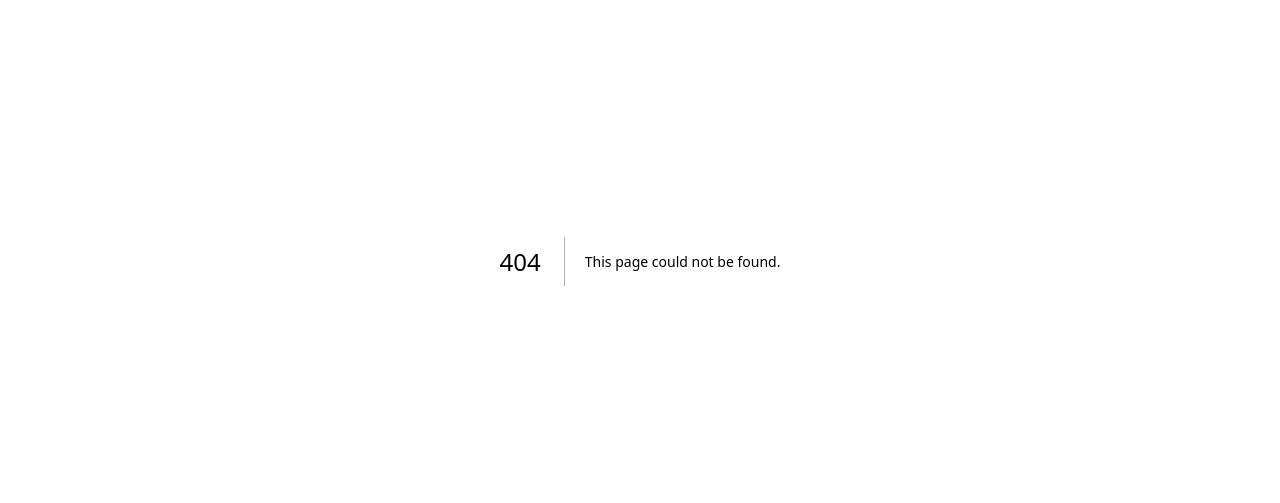
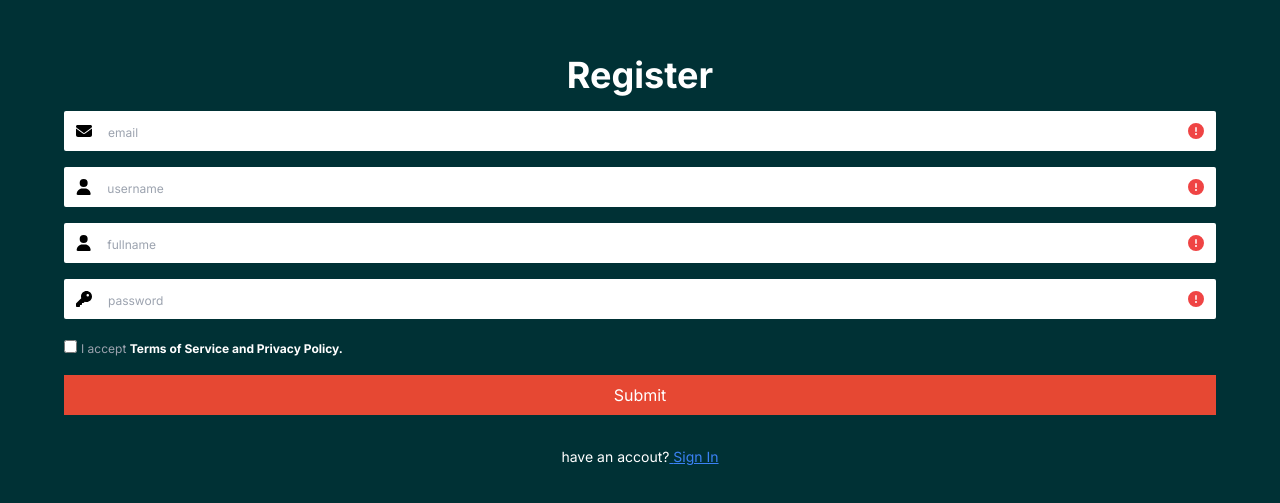
Before and after one commit to Rahull-Adk/Ecommerce, a Next.js app in the folder frontend/: page /register in a window 1280 px wide. Before the commit this address had no page. Shown: the part 139-642 px from the top of the page. Built offline with nearby package versions, Linux system fonts and the light colour scheme.

Commit message:
Auth UI completed

```diff
--- /dev/null
+++ b/frontend/src/app/login/page.tsx
@@ -0,0 +1,105 @@
+"use client";
+
+import Button from "@/src/components/Button";
+import { FormContainer } from "@/src/components/Form";
+import Input from "@/src/components/Input";
+import {
+  faCircleCheck,
+  faCircleExclamation,
+  faEnvelope,
+  faKey,
+  faUser,
+} from "@fortawesome/free-solid-svg-icons";
+import Link from "next/link";
+import React, { useEffect, useState } from "react";
+import { emailRegex, passwordRegex } from "@/src/utils/storage";
+import { useHandleValidInput } from "@/src/hooks/useHandleValidInput";
+import useFormData from "@/src/hooks/useFormData";
+
+const page = () => {
+  const { formData, handleInputChange, submitForm } = useFormData({
+    email: "",
+    password: "",
+  });
+
+  const email = formData["email"];
+  const password = formData["password"];
+
+  console.log(email);
+  console.log(password);
+
+  const [emailValid, setEmailValid] = useState<boolean>(false);
+  const [passwordValid, setPasswordValid] = useState<boolean>(false);
+
+  useEffect(() => {
+    setEmailValid(useHandleValidInput(emailRegex, email));
+    setPasswordValid(useHandleValidInput(passwordRegex, password));
+  }, [email, password]);
+
+  const login = [
+    {
+      label: "Email",
+      icon: emailValid ? faCircleCheck : faCircleExclamation,
+      labelicon: faEnvelope,
+      disclaimer: "Error",
+      valid: emailValid,
+      value: email,
+    },
+    {
+      label: "Password",
+      labelicon: faKey,
+      icon: passwordValid ? faCircleCheck : faCircleExclamation,
+      disclaimer: "Error",
+      valid: passwordValid,
+      value: password,
+    },
+  ];
+
+  return (
+    <FormContainer>
+      <Title text='Login' />
+      <form
+        onSubmit={submitForm}
+        className='space-y-4 w-full flex flex-col justify-center items-center'
+      >
+        {login.map((form, i) => (
+          <Input
+            valid={form.valid}
+            value={formData[form.label]}
+            onChange={handleInputChange}
+            key={i}
+            label={form.label.toLowerCase()}
+            labelicon={form.labelicon}
+            icon={form.icon}
+            disclaimer={form.disclaimer}
+          />
+        ))}
+      </form>
+      <div id='checkbox' className='flex justify-between w-[90%]'>
+        <div className='space-x-1'>
+          <input type='checkbox' id='login' />
+          <label className='text-sm' htmlFor='login'>
+            Remember me
+          </label>
+        </div>
+        <a className='text-sm text-blue-500 underline'>Forget password?</a>
+      </div>
+      <Button text={"Submit"} />
+      <p className='text-sm pt-4'>
+        Don't have an accout?
+        <Link
+          href={"/register"}
+          className='cursor-pointer underline text-blue-500'
+        >
+          Register
+        </Link>
+      </p>
+    </FormContainer>
+  );
+};
+
+export const Title = ({ text }: { text: string }) => {
+  return <div className='font-semibold text-4xl '>{text}</div>;
+};
+
+export default page;
--- /dev/null
+++ b/frontend/src/app/register/page.tsx
@@ -0,0 +1,125 @@
+"use client";
+
+import { FormContainer } from "@/src/components/Form";
+import {
+  faCircleCheck,
+  faCircleExclamation,
+  faEnvelope,
+  faKey,
+  faUser,
+} from "@fortawesome/free-solid-svg-icons";
+import React, { useEffect, useState } from "react";
+import { Title } from "../login/page";
+import Button from "@/src/components/Button";
+import Link from "next/link";
+import Input from "@/src/components/Input";
+import useFormData from "@/src/hooks/useFormData";
+import { emailRegex, passwordRegex, usernameRegex } from "@/src/utils/storage";
+import { useHandleValidInput } from "@/src/hooks/useHandleValidInput";
+
+const page = () => {
+  const { formData, handleInputChange, submitForm } = useFormData({
+    email: "",
+    username: "",
+    password: "",
+    fullname: "",
+  });
+
+  const email = formData["email"];
+  const password = formData["password"];
+  const username = formData["username"];
+  const fullname = formData["fullname"];
+
+  const [emailValid, setEmailValid] = useState<boolean>(false);
+  const [passwordValid, setPasswordValid] = useState<boolean>(false);
+  const [usernameValid, setUsernameValid] = useState<boolean>(false);
+  const [fullnameValid, setFullnameValid] = useState<boolean>(false);
+
+  useEffect(() => {
+    setEmailValid(useHandleValidInput(emailRegex, email));
+    setPasswordValid(useHandleValidInput(passwordRegex, password));
+    setUsernameValid(useHandleValidInput(usernameRegex, username));
+    if (fullname.length > 0) {
+      setFullnameValid(true);
+    }
+  }, [email, password, fullname, username]);
+
+  const register = [
+    {
+      label: "Email",
+      icon: emailValid ? faCircleCheck : faCircleExclamation,
+      labelicon: faEnvelope,
+      disclaimer: "Error",
+      valid: emailValid,
+      value: email,
+    },
+    {
+      label: "Username",
+      labelicon: faUser,
+      icon: usernameValid ? faCircleCheck : faCircleExclamation,
+      disclaimer: "Error",
+      valid: usernameValid,
+      value: username,
+    },
+    {
+      label: "Fullname",
+      labelicon: faUser,
+      icon: fullnameValid ? faCircleCheck : faCircleExclamation,
+      disclaimer: "Error",
+      valid: fullnameValid,
+      value: fullname,
+    },
+    {
+      label: "Password",
+      labelicon: faKey,
+      icon: passwordValid ? faCircleCheck : faCircleExclamation,
+      disclaimer: "Error",
+      valid: passwordValid,
+      value: password,
+    },
+  ];
+  return (
+    <FormContainer>
+      <Title text='Register' />
+      <form
+        onSubmit={submitForm}
+        className='space-y-4 w-full flex flex-col justify-center items-center'
+      >
+        {register.map((form, i) => (
+          <Input
+            valid={form.valid}
+            value={formData[form.label]}
+            onChange={handleInputChange}
+            key={i}
+            label={form.label.toLowerCase()}
+            labelicon={form.labelicon}
+            icon={form.icon}
+            disclaimer={form.disclaimer}
+            autoComplete='off'
+          />
+        ))}
+      </form>
+      <div id='checkbox' className='flex justify-between w-[90%]'>
+        <div className='space-x-1 items-center'>
+          <input type='checkbox' id='register' />
+          <label className='text-xs text-gray-400' htmlFor='register'>
+            I accept{" "}
+            <strong className='text-white'>
+              Terms of Service and Privacy Policy.
+            </strong>
+          </label>
+        </div>
+      </div>
+      <Button text={"Submit"} />
+      <p className='text-sm pt-4'>
+        have an accout?
+        <Link href='/login' className='underline text-blue-500'>
+          {" "}
+          Sign In
+        </Link>
+      </p>
+    </FormContainer>
+  );
+};
+
+export default page;
--- /dev/null
+++ b/frontend/src/components/Button.tsx
@@ -0,0 +1,9 @@
+const Button = ({ text }: { text: string }) => {
+  return (
+    <button type='submit' className='bg-primary w-[90%] h-10'>
+      {text}
+    </button>
+  );
+};
+
+export default Button;
--- /dev/null
+++ b/frontend/src/components/Form.tsx
@@ -0,0 +1,9 @@
+import { ClipboardEventHandler, useEffect, useState } from "react";
+import Input, { IInput } from "./Input";
+export const FormContainer = ({ children }: { children: React.ReactNode }) => {
+  return (
+    <div className='w-full h-screen space-y-4 flex flex-col justify-center items-center bg-secondary text-white'>
+      {children}
+    </div>
+  );
+};
--- /dev/null
+++ b/frontend/src/components/Input.tsx
@@ -0,0 +1,37 @@
+import { IconProp } from "@fortawesome/fontawesome-svg-core";
+import { FontAwesomeIcon } from "@fortawesome/react-fontawesome";
+import React from "react";
+
+export interface IInput extends React.InputHTMLAttributes<HTMLInputElement> {
+  label: string;
+  labelicon: IconProp;
+  icon: IconProp;
+  disclaimer: string;
+  valid: boolean;
+  value: string;
+}
+
+const Input = (props: IInput) => {
+  const { label, labelicon, icon, disclaimer, valid } = props;
+
+  return (
+    <section className='w-[90%] text-black '>
+      <div className='flex items-center w-full h-10 rounded-sm bg-white px-3'>
+        <FontAwesomeIcon icon={labelicon} className='size-4 mr-4' />
+        <input
+          type={label.toLowerCase()}
+          className='w-full outline-none placeholder:text-xs'
+          id={label}
+          {...props}
+          placeholder={label}
+        />
+        <FontAwesomeIcon
+          icon={icon}
+          className={`size-4 ${valid ? "text-green-500" : "text-red-500"}`}
+        />
+      </div>
+    </section>
+  );
+};
+
+export default Input;
--- a/frontend/src/components/Navbar.tsx
+++ b/frontend/src/components/Navbar.tsx
@@ -3,6 +3,7 @@ import React, { useState } from "react";
 import { FontAwesomeIcon } from "@fortawesome/react-fontawesome";
 import {
   faBars,
+  faCaretDown,
   faChevronDown,
   faList,
   faMagnifyingGlass,
@@ -14,6 +15,7 @@ import { useHandleSearch } from "../hooks/useHandleSearch";
 import { useHandleMenu } from "../hooks/useHandleMenu";
 import { useHandleChevronDown } from "../hooks/useHandleChevronDown";
 import { IconProp } from "@fortawesome/fontawesome-svg-core";
+import Link from "next/link";
 
 interface IMenu {
   id: string;
@@ -32,10 +34,10 @@ const Navbar = () => {
 
   return (
     <div className='w-full relative z-10 h-screen '>
-      <div className='w-full h-14 flex justify-between items-center sm:justify-around'>
-        <div className='flex space-x-4 sm:flex-row-reverse items-center max-sm:pl-6'>
+      <div className='w-full h-14 flex justify-between items-center sm:justify-evenly '>
+        <div className='flex sm:space-x-4 sm:flex-row-reverse items-center sm:pl-6'>
           <div
-            className='flex items-center space-x-1 px-4 sm:hover:bg-secondary py-2 mx-2 rounded-md'
+            className='flex items-center space-x-1 sm:px-4 px-2 sm:hover:bg-secondary py-2 mx-2 rounded-md'
             onClick={handleMenu}
           >
             <FontAwesomeIcon
@@ -65,19 +67,23 @@ const Navbar = () => {
             className='size-4 text-black pl-4 border-l-2 border-gray-800'
           />
         </div>
-        <div className='flex space-x-8 items-center pr-6'>
+        <div className='flex space-x-4 items-center'>
           <FontAwesomeIcon
             icon={faMagnifyingGlass}
-            className='size-5 text-primary_text sm:hidden'
+            className='size-4 text-primary_text sm:hidden'
             onClick={handleSearchBar}
           />
-          <FontAwesomeIcon
-            icon={faUser}
-            className='size-5 sm:hidden text-primary_text'
-          />
-          <h3 className='text-primary_text hover:bg-secondary px-3 py-2 cursor-pointer rounded-md font-medium max-sm:hidden'>
-            Sign In
-          </h3>
+
+          <Link href={"/login"}>
+            <h3 className='text-primary_text text-sm hover:bg-secondary px-2  py-2 cursor-pointer rounded-md font-medium'>
+              Sign In
+            </h3>
+          </Link>
+          <div className='flex items-center text-base bg-secondary px-3 py-2 space-x-2  text-white cursor-pointer rounded-md'>
+            {/* Need to implement multiple languages*/}
+            <p>EN</p>
+            <FontAwesomeIcon icon={faCaretDown} className='size-4' />
+          </div>
         </div>
       </div>
       {active && <MobileSearchBar handleSearchBar={handleSearchBar} />}
@@ -132,7 +138,7 @@ const Menu = ({ handleMenu }: { handleMenu: () => void }) => {
                 </div>
                 <FontAwesomeIcon
                   icon={faChevronDown}
-                  className={`size-3 text-primary_text${
+                  className={`size-3 text-primary_text ${
                     activeItem === menu.id ? "rotate-180" : "rotate-0"
                   } transition-transform duration-100 ease-in`}
                 />
@@ -152,7 +158,7 @@ const Menu = ({ handleMenu }: { handleMenu: () => void }) => {
           ))}
         </div>
       </div>
-      <div className=' space-x-24 flex justify-center'>
+      <div className=' space-x-24 flex justify-center max-sm:hidden'>
         {menus.map((menu) => (
           <div className='text-primary_text'>
             <div className='flex items-center space-x-4'>
--- /dev/null
+++ b/frontend/src/hooks/useFormData.ts
@@ -0,0 +1,23 @@
+import { useState } from "react";
+
+const useFormData = (initialValues: { [key: string]: string }) => {
+  // Step 1: Initialize state with the provided initial values
+  const [formData, setFormData] = useState(initialValues);
+
+  // Step 2: Handle input change
+  const handleInputChange = (e: React.ChangeEvent<HTMLInputElement>) => {
+    const { id, value } = e.target;
+    setFormData({
+      ...formData,
+      [id]: value, // Update the form data for the corresponding field
+    });
+  };
+
+  function submitForm(formData: any) {
+    // api
+  }
+
+  return { formData, handleInputChange, submitForm };
+};
+
+export default useFormData;
--- a/frontend/src/hooks/useHandleChevronDown.tsx
+++ b/frontend/src/hooks/useHandleChevronDown.ts
@@ -1,5 +1,3 @@
-"use client";
-
 import { useState } from "react";
 
 export function useHandleChevronDown() {
--- a/frontend/src/hooks/useHandleMenu.tsx
+++ b/frontend/src/hooks/useHandleMenu.ts
@@ -1,5 +1,3 @@
-"use client";
-
 import { useState } from "react";
 
 export function useHandleMenu() {
--- a/frontend/src/hooks/useHandleSearch.tsx
+++ b/frontend/src/hooks/useHandleSearch.ts
@@ -1,4 +1,3 @@
-"use client";
 import { useState } from "react";
 
 export function useHandleSearch() {
--- /dev/null
+++ b/frontend/src/hooks/useHandleValidInput.ts
@@ -0,0 +1,7 @@
+import { useEffect, useState } from "react";
+
+export function useHandleValidInput(regex: RegExp, value: string) {
+  let valid = regex.test(value);
+
+  return valid;
+}
--- /dev/null
+++ b/frontend/src/utils/storage.ts
@@ -0,0 +1,3 @@
+export const emailRegex = /^[\w-\.]+@([\w-]+\.)+[\w-]{2,4}$/;
+export const usernameRegex = /^[a-zA-Z0-9_]{3,16}$/;
+export const passwordRegex = /^(?=.*[a-z])(?=.*[A-Z])(?=.*\d)(?=.*[\W_]).{8,}$/;
```
